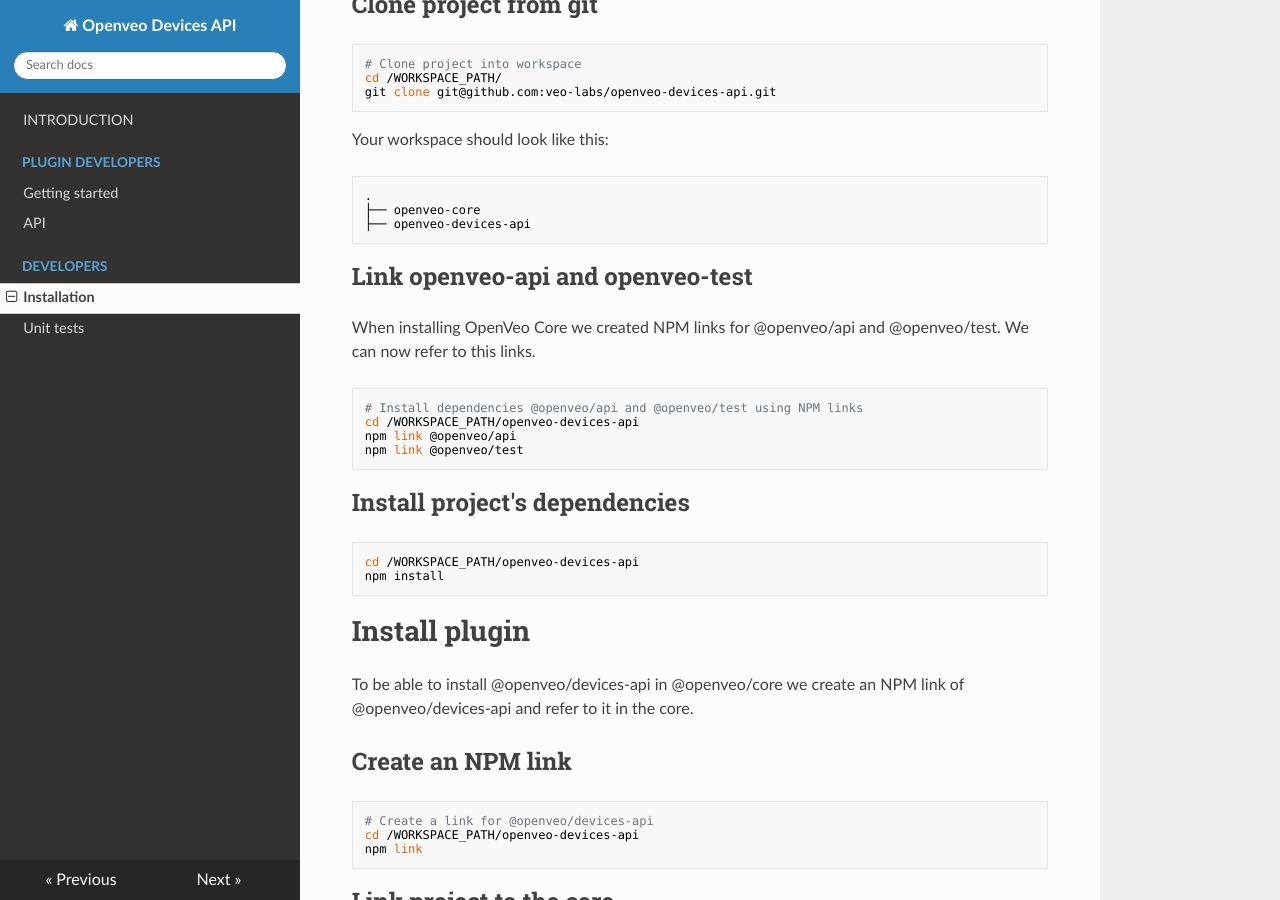
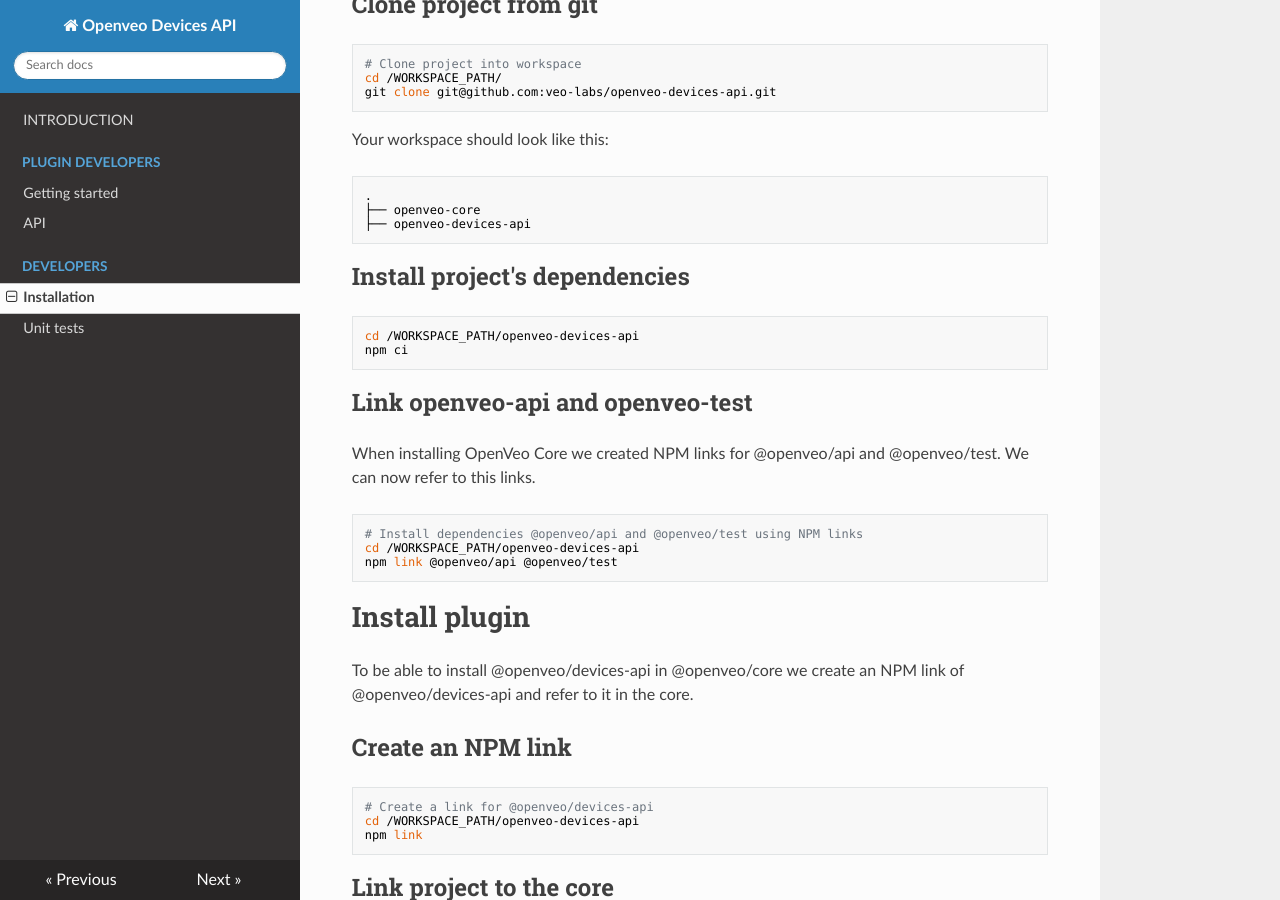
Before and after one commit to veo-labs/openveo-devices-api, an MkDocs documentation site: the page built from docs/developers/installation.md, in a window 1280 px wide and 900 px high, scrolled down 1216 px. Built offline with MkDocs 1.6.1, drawn with Linux system fonts in a browser that asks for light colours; nearby versions of some CDN libraries; old or Windows-style settings are respelled for this version of MkDocs.

Commit message:
dependencies: only tested on NodeJs >= 16
@openveo/devices-api won't be tested on NodeJs <
16 anymore.

````diff
--- a/docs/developers/installation.md
+++ b/docs/developers/installation.md
@@ -54,19 +54,18 @@ Your workspace should look like this:
 ├── openveo-devices-api
 ```
 
+## Install project's dependencies
+
+    cd /WORKSPACE_PATH/openveo-devices-api
+    npm ci
+
 ## Link openveo-api and openveo-test
 
 When installing OpenVeo Core we created NPM links for @openveo/api and @openveo/test. We can now refer to this links.
 
     # Install dependencies @openveo/api and @openveo/test using NPM links
     cd /WORKSPACE_PATH/openveo-devices-api
-    npm link @openveo/api
-    npm link @openveo/test
-
-## Install project's dependencies
-
-    cd /WORKSPACE_PATH/openveo-devices-api
-    npm install
+    npm link @openveo/api @openveo/test
 
 # Install plugin
 
````
Also changed, not shown: CHANGELOG.md (+6 -0 lines), package.json (+2 -5 lines).
